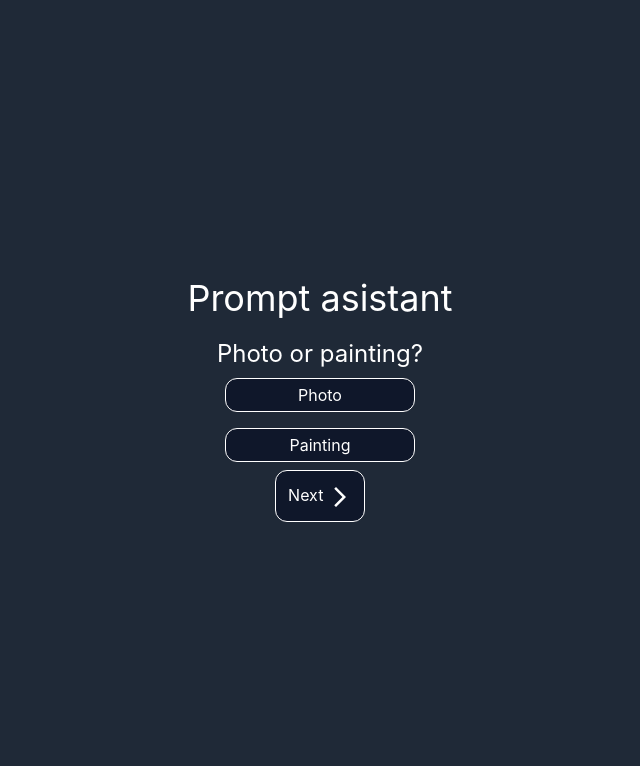
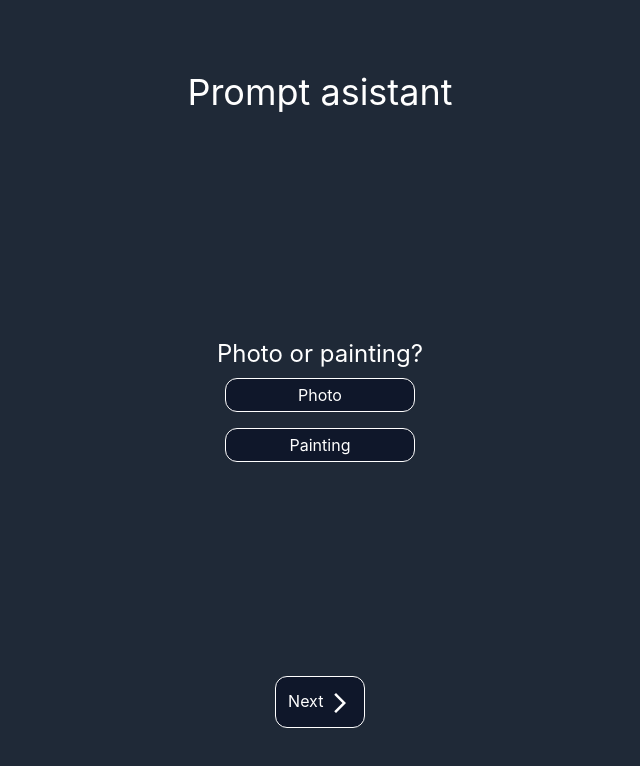
Before and after one commit to talperets/prompt-asistant-ts, a React (Vite) app: page / in a window 1280 px wide. Shown: the top 766 px of the page, without its empty margins (320-960 px from the left). Built offline with nearby package versions, Linux system fonts and the light colour scheme.

Commit message:
Fixing CSS issues

```diff
--- a/src/App.tsx
+++ b/src/App.tsx
@@ -97,15 +97,14 @@ function App() {
   };
   return (
     <>
-      <div className="flex h-screen w-screen flex-col items-center justify-center bg-gray-800 text-white">
-        <h1 className="text-center text-4xl mb-5">Prompt asistant</h1>
-        <p
-          className={`${
-            photoType && "w-64 rounded-xl border bg-slate-700 p-3"
-          }`}>
-          {prompt.join(" ")}
-        </p>
-        {showPage()}
+      <div className="flex h-screen w-screen flex-col items-center justify-around bg-gray-800 text-white">
+        <h1 className="mb-5 text-center text-4xl">Prompt asistant</h1>
+        <div className="flex h-64 w-96 flex-col items-center justify-center">
+          <p className={`${photoType && "w-52 text-center"}`}>
+            {prompt.join(" ")}
+          </p>
+          {showPage()}
+        </div>
         <div className="flex flex-row">
           {page ? (
             <button
--- a/src/component/Result.tsx
+++ b/src/component/Result.tsx
@@ -12,7 +12,7 @@ export default function Result({ prompt }: ResultProps) {
       <button
         className={`btn ${isCopied && "bg-green-500 hover:bg-green-500"} mb-5`}
         onClick={setCopied}>
-        Copy {isCopied && "👍"}
+        {isCopied ? "Copied" : "Copy to Midjourney"}
       </button>
     </div>
   );
```
